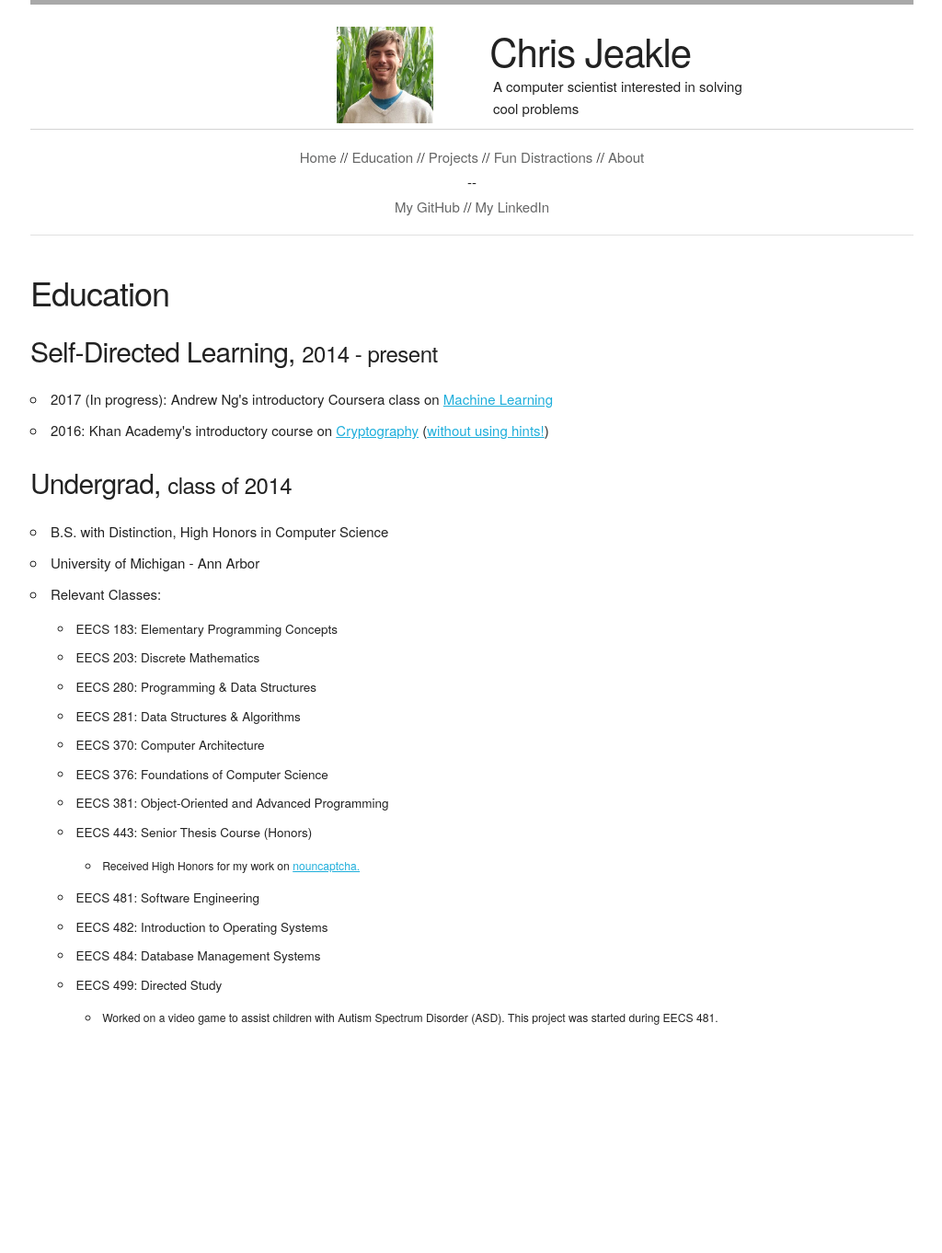
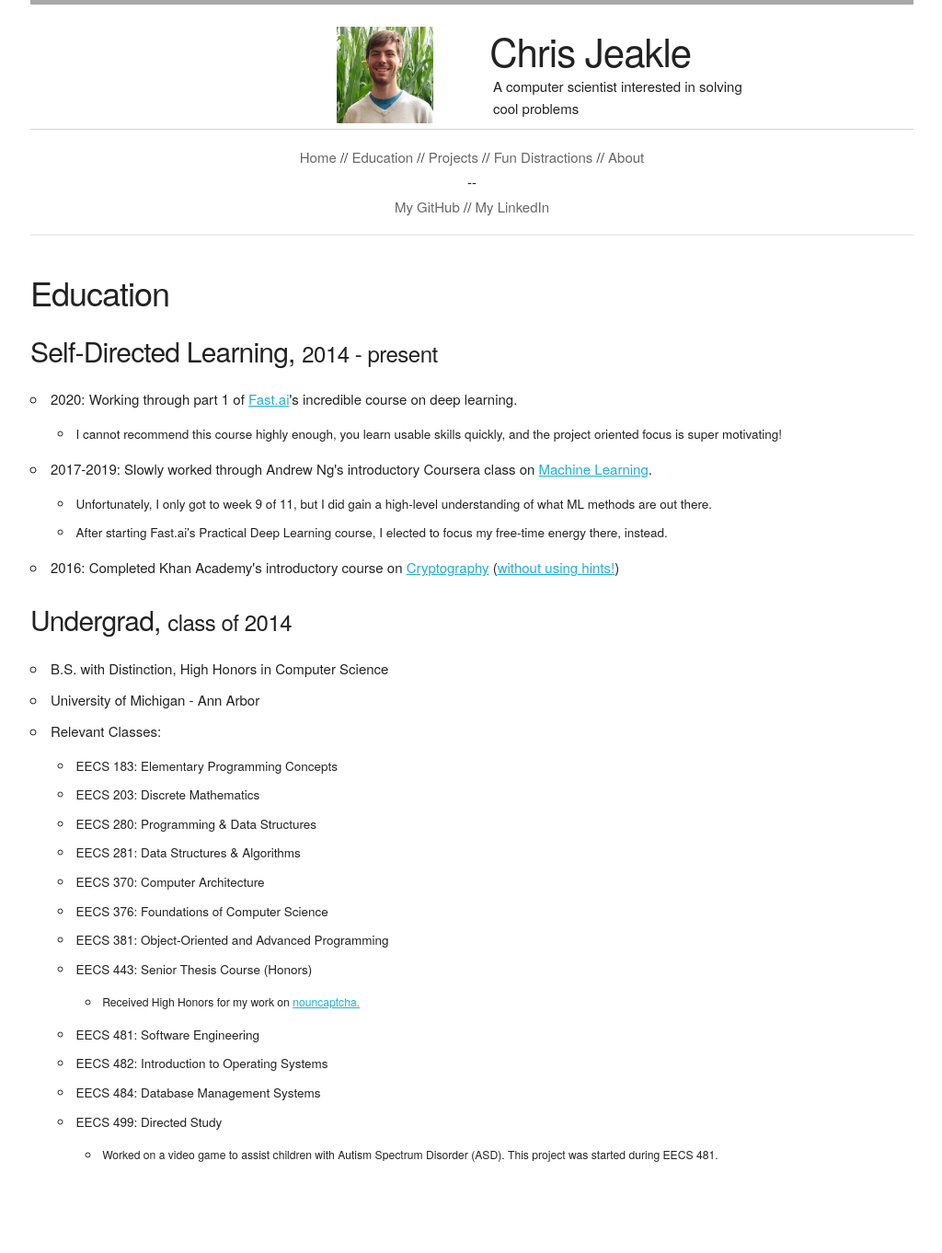
Before and after one commit to cjjeakle/cjjeakle.github.io, a Jekyll site: the page built from education/index.html, in a window 1280 px wide. Shown: the whole page at 92% size, without its empty margins (127-1151 px from the left). Built offline with Jekyll 4.4.1, drawn with Linux system fonts in a browser that asks for light colours; nearby versions of some CDN libraries; before the commit the page ends 1213 px from its top, so only the background shows below that.

Commit message:
Updated the site to reflect my current interests and pursuits

```diff
--- a/education/index.html
+++ b/education/index.html
@@ -9,8 +9,20 @@ layout: default
   <div class="row">
     <div class="inline-header"><h4>Self-Directed Learning</h4><h5>2014 - present</h5></div>
     <ul>
-      <li>2017 (In progress): Andrew Ng's introductory Coursera class on <a href="https://coursera.org/learn/machine-learning">Machine Learning</a></li>
-      <li>2016: Khan Academy's introductory course on
+      <li>
+        2020: Working through part 1 of <a href="https://www.fast.ai">Fast.ai</a>'s incredible course on deep learning.
+        <ul>
+          <li>I cannot recommend this course highly enough, you learn usable skills quickly, and the project oriented focus is super motivating!</li>
+        </ul>
+      </li>
+      <li>
+        2017-2019: Slowly worked through Andrew Ng's introductory Coursera class on <a href="https://coursera.org/learn/machine-learning">Machine Learning</a>.
+        <ul>
+          <li>Unfortunately, I only got to week 9 of 11, but I did gain a high-level understanding of what ML methods are out there.</li>
+          <li>After starting Fast.ai's Practical Deep Learning course, I elected to focus my free-time energy there, instead.</li>
+        </ul>
+      </li>
+      <li>2016: Completed Khan Academy's introductory course on
         <a href="https://www.khanacademy.org/computing/computer-science/cryptography">Cryptography</a>
         (<a href="https://www.khanacademy.org/computing/computer-science/cryptography/cryptochallenge/a/checkpoint">without using hints!</a>)
       </li>
--- a/projects/index.html
+++ b/projects/index.html
@@ -35,8 +35,8 @@ layout: default
         It was an effort to create an alternative to text based CAPTCHAs, such as reCAPTCHA, and was made with mobile devices in mind.
       </p>
       <p>
-        Nouncaptcha's design makes it easy to use with either a keyboard and mouse, or with just a touchscreen.
-        Creating a theoretically secure CAPTCHA with such a widely accessible design proved to be an enthralling challenge!
+        Nouncaptcha's design makes it easy to use with either a keyboard and mouse, or just a touchscreen.
+        Creating a theoretically secure CAPTCHA with such a wide variety of client devices in mind proved to be an enthralling challenge!
       </p>
       <p>
         <a href="https://github.com/cjjeakle/nouncaptcha">View this project's code on GitHub.</a>
```
Also changed, not shown: index.html (+4 -5 lines).
